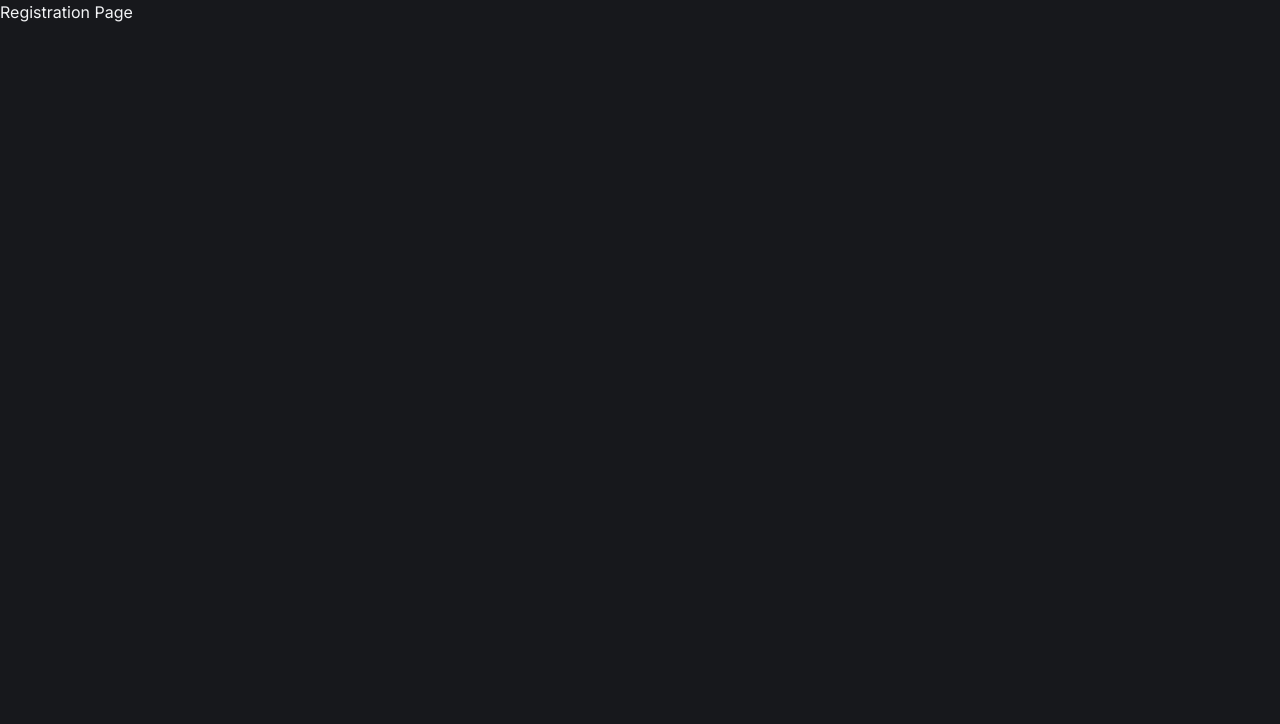
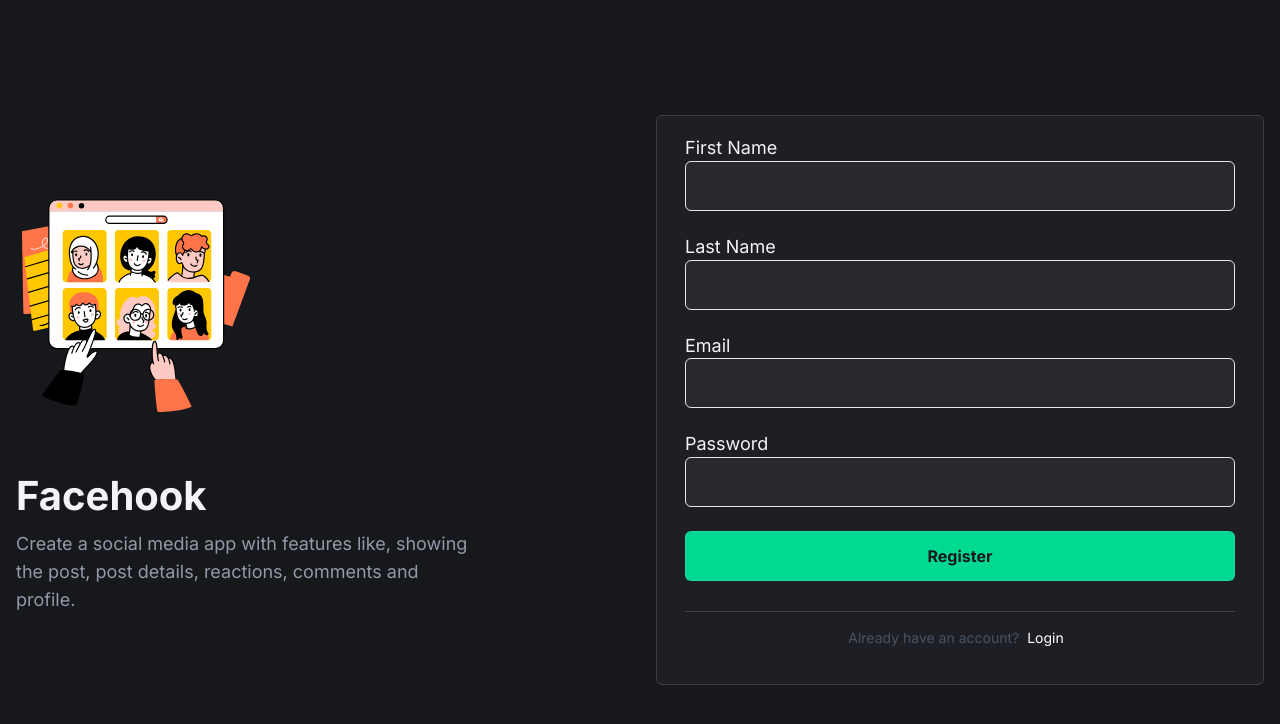
Before and after one commit to emonShimoul/RNext_React_FaceHook_Project, a React (Vite) app: page /register in a window 1280 px wide. Shown: the top 724 px of the page. Built offline with nearby package versions, Linux system fonts and the light colour scheme.

Commit message:
implemented registration form successfully

```diff
--- /dev/null
+++ b/src/components/auth/RegistrationForm.jsx
@@ -0,0 +1,105 @@
+import axios from "axios";
+import { useForm } from "react-hook-form";
+import Field from "../common/Field";
+
+import { useNavigate } from "react-router";
+
+const RegistrationForm = () => {
+  const navigate = useNavigate();
+  const {
+    register,
+    handleSubmit,
+    formState: { errors },
+    setError,
+  } = useForm();
+
+  const submitForm = async (formData) => {
+    console.log(formData);
+    try {
+      let response = await axios.post(
+        `${import.meta.env.VITE_SERVER_BASE_URL}/auth/register`,
+        formData,
+      );
+
+      if (response.status === 201) {
+        navigate("/login");
+      }
+    } catch (error) {
+      console.error(error);
+      setError("root.random", {
+        type: "random",
+        message: `Something went wrong: ${error.message}`,
+      });
+    }
+  };
+
+  return (
+    <form
+      className="border-b border-[#3F3F3F] pb-10 lg:pb-7.5"
+      onSubmit={handleSubmit(submitForm)}
+    >
+      <Field label="First Name" error={errors.firstName}>
+        <input
+          {...register("firstName", {
+            required: "First Name is Required",
+          })}
+          className={`auth-input ${
+            errors.firstName ? "border-red-500" : "border-gray-200"
+          }`}
+          type="firstName"
+          name="firstName"
+          id="firstName"
+        />
+      </Field>
+      <Field label="Last Name" error={errors.lastName}>
+        <input
+          {...register("lastName")}
+          className={`auth-input ${
+            errors.lastName ? "border-red-500" : "border-gray-200"
+          }`}
+          type="lastName"
+          name="lastName"
+          id="lastName"
+        />
+      </Field>
+      <Field label="Email" error={errors.email}>
+        <input
+          {...register("email", { required: "Email ID is Required" })}
+          className={`auth-input ${
+            errors.email ? "border-red-500" : "border-gray-200"
+          }`}
+          type="email"
+          name="email"
+          id="email"
+        />
+      </Field>
+
+      <Field label="Password" error={errors.password}>
+        <input
+          {...register("password", {
+            required: "Password is required",
+            minLength: {
+              value: 8,
+              message: "Your password must be at least 8 characters",
+            },
+          })}
+          className={`auth-input ${
+            errors.password ? "border-red-500" : "border-gray-200"
+          }`}
+          type="password"
+          name="password"
+          id="password"
+        />
+      </Field>
+      <p>{errors?.root?.random?.message}</p>
+      <button
+        className="auth-input bg-lwsGreen font-bold text-deepDark transition-all hover:opacity-90"
+        type="submit"
+      >
+        Register
+      </button>
+    </form>
+  );
+};
+
+export default RegistrationForm;
--- a/src/components/profile/MyPosts.jsx
+++ b/src/components/profile/MyPosts.jsx
@@ -2,7 +2,7 @@ import useProfile from "../../hooks/useProfile";
 import PostList from "../posts/PostList";
 
 const MyPosts = () => {
-  const { state, dispatch } = useProfile();
+  const { state } = useProfile();
   const posts = state?.posts;
 
   return (
--- a/src/pages/RegistrationPage.jsx
+++ b/src/pages/RegistrationPage.jsx
@@ -1,5 +1,45 @@
+import { Link } from "react-router"
+import RegistrationLogo from "../assets/icons/registration.svg";
+import RegistrationForm from "../components/auth/RegistrationForm";
+
 const RegistrationPage = () => {
-  return <div>Registration Page</div>;
+  return  <main className="flex min-h-screen items-center justify-center bg-deepDark py-8">
+            <div className="max-w-342 flex-1">
+                <div className="container grid items-center gap-8 lg:grid-cols-2">
+                    <div>
+                        <img
+                            className="mb-12 h-60"
+                            src={RegistrationLogo}
+                            alt="auth_illustration"
+                        />
+                        <div>
+                            <h1 className="mb-3 text-4xl font-bold lg:text-[40px]">
+                                Facehook
+                            </h1>
+                            <p className="max-w-113 text-gray-400/95 lg:text-lg">
+                                Create a social media app with features like,
+                                showing the post, post details, reactions,
+                                comments and profile.
+                            </p>
+                        </div>
+                    </div>
+                    <div className="card">
+                        <RegistrationForm />
+                        <div className="py-4 lg:py-4">
+                            <p className="text-center text-xs text-gray-600/95 lg:text-sm mx-2">
+                                Already have an account?
+                                <Link
+                                    className="mx-2 hover:text-lwsGreen text-white transition-all hover:underline"
+                                    to="/"
+                                >
+                                    Login
+                                </Link>
+                            </p>
+                        </div>
+                    </div>
+                </div>
+            </div>
+        </main>
 };
 
 export default RegistrationPage;
```
